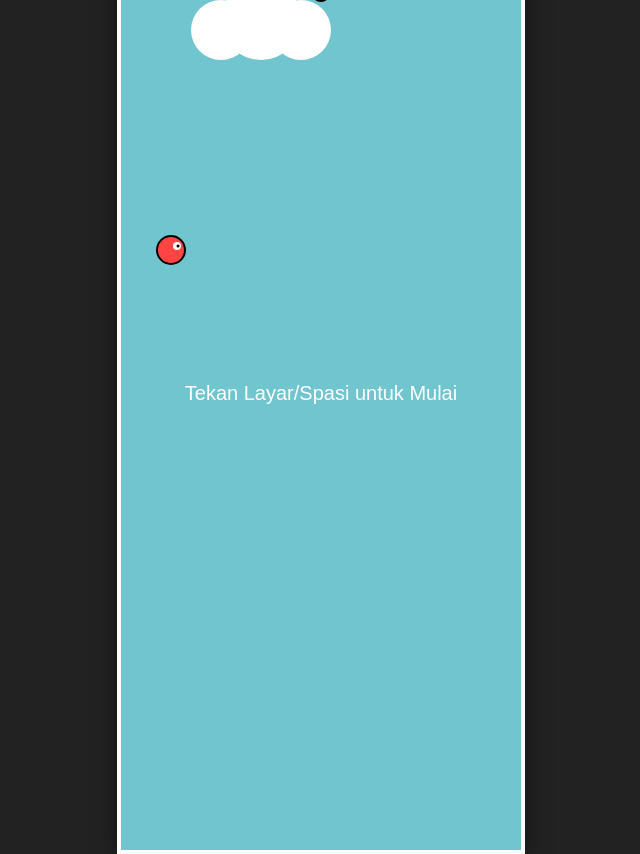
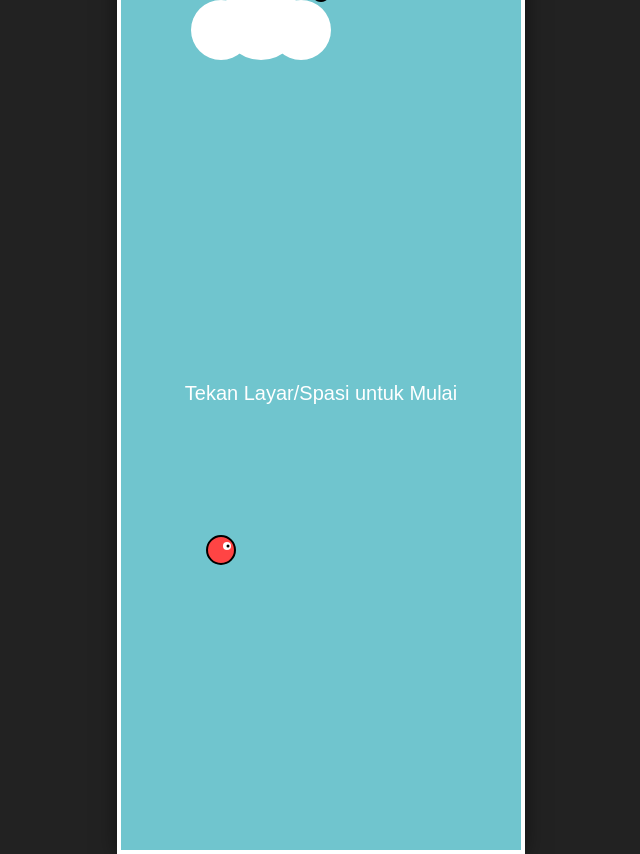
Before and after one commit to gipsy-a/Flappy-bird, a plain HTML site: page Index.html in a window 1280 px wide. Shown: the whole page, without its empty margins (319-959 px from the left). Drawn offline with Linux system fonts and the light colour scheme.

Commit message:
Index.html

```diff
--- a/Index.html
+++ b/Index.html
@@ -32,8 +32,8 @@ let score = 0;
 let highscore = localStorage.getItem("highscore") ? parseInt(localStorage.getItem("highscore")) : 0;
 
 const bird = {
-    x: 50,
-    y: 300,
+    x: 100,
+    y: 600,
     radius: 14,
     gravity: 0.4,
     velocity: 0,
```
